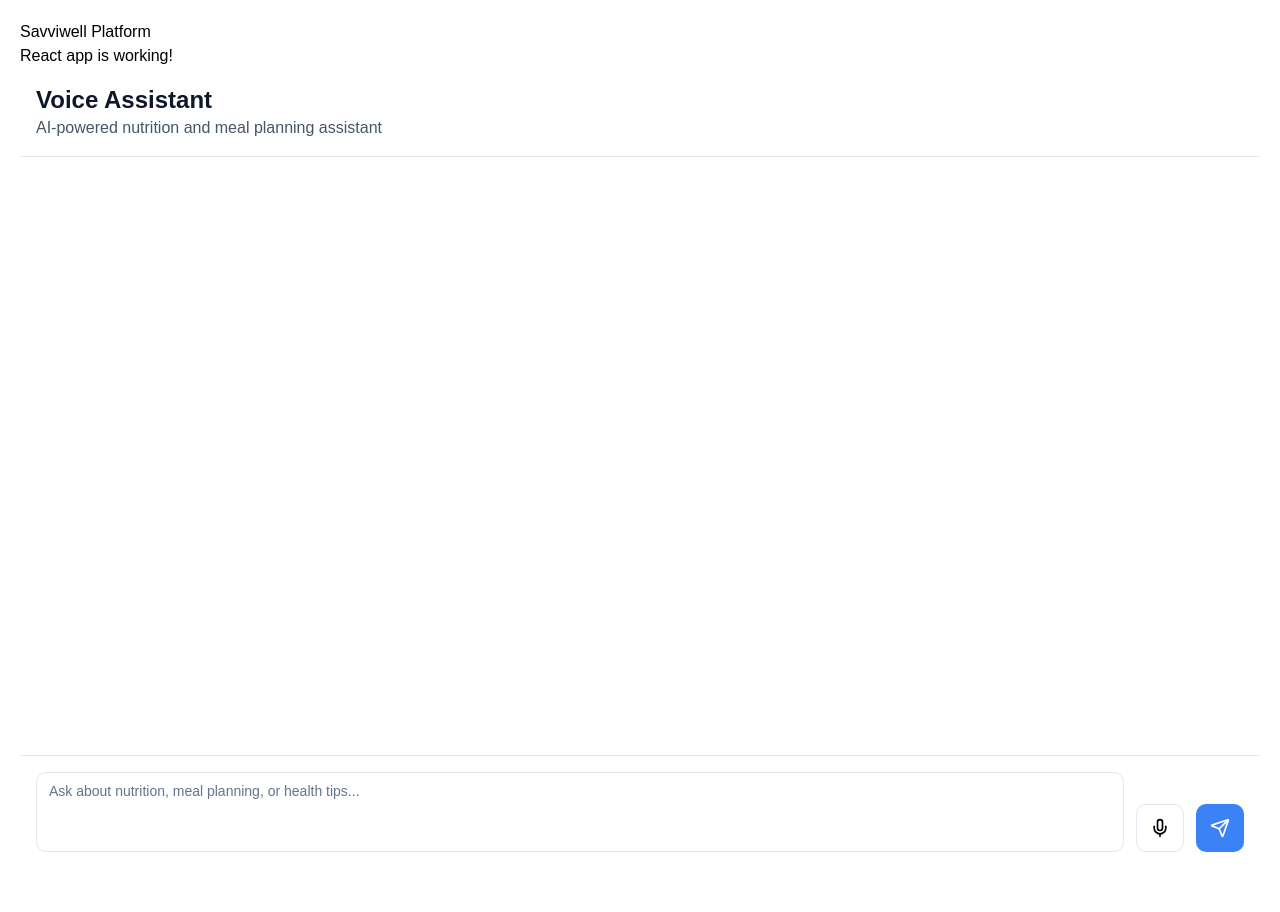
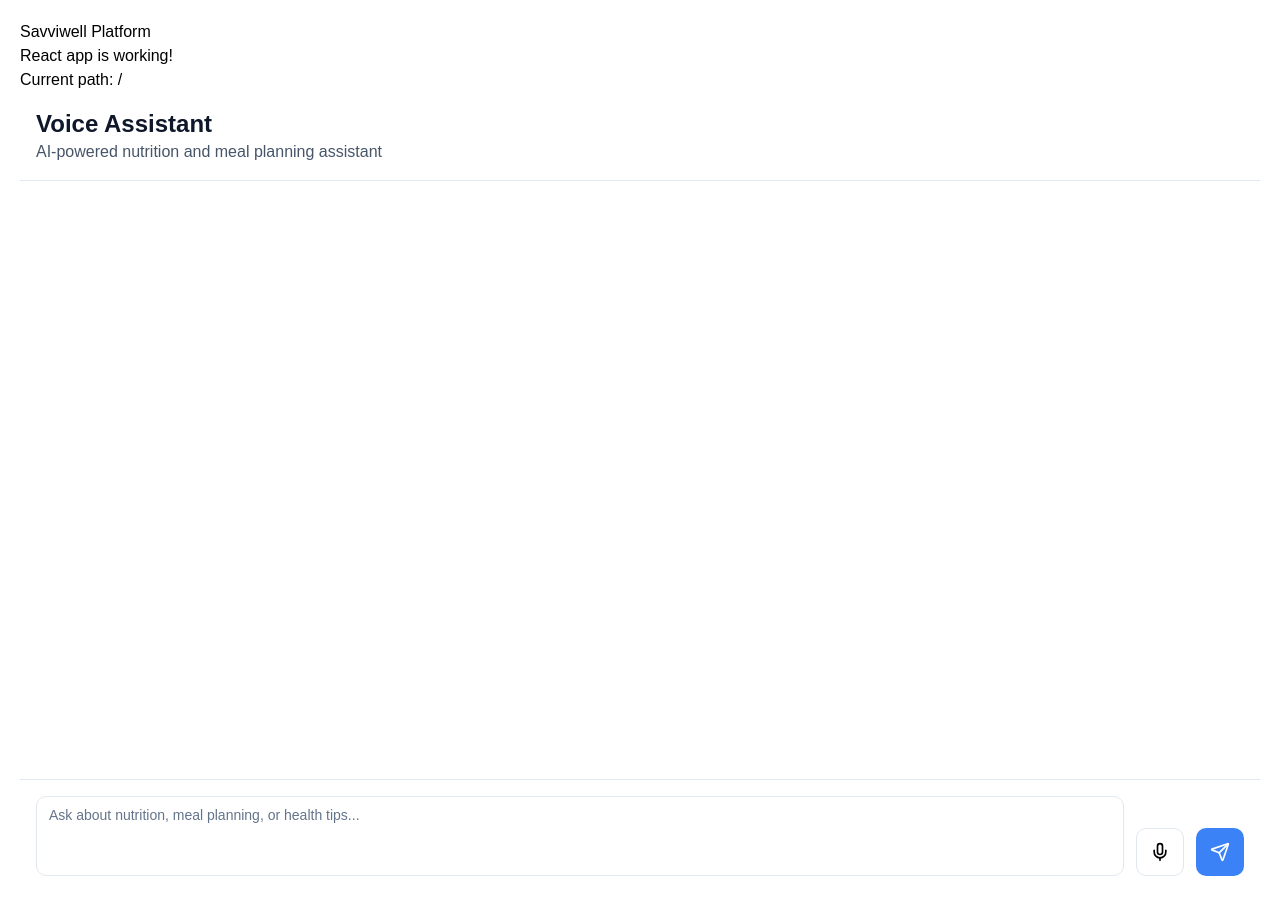
Before and after one commit to CO2030/savviwell-platform, a React (Vite) app: page / in a window 1280 px wide. Before the commit the page ends 888 px from the top, so only its background shows below. Built offline with nearby package versions, Linux system fonts and the light colour scheme.

Commit message:
Add debugging information to troubleshoot routing issues

```diff
--- a/src/App.tsx
+++ b/src/App.tsx
@@ -10,6 +10,7 @@ import PantryPage from "@/pages/pantry";
 import NotFound from "@/pages/not-found";
 
 function Router() {
+  console.log('Router rendering, current path:', window.location.pathname);
   return (
     <Switch>
       <Route path="/" component={VoiceAssistantPage} />
@@ -26,6 +27,7 @@ function App() {
     <div style={{ padding: 20, fontFamily: 'Arial, sans-serif' }}>
       <h1>Savviwell Platform</h1>
       <p>React app is working!</p>
+      <p>Current path: {window.location.pathname}</p>
       <QueryClientProvider client={queryClient}>
         <TooltipProvider>
           <Toaster />
```
